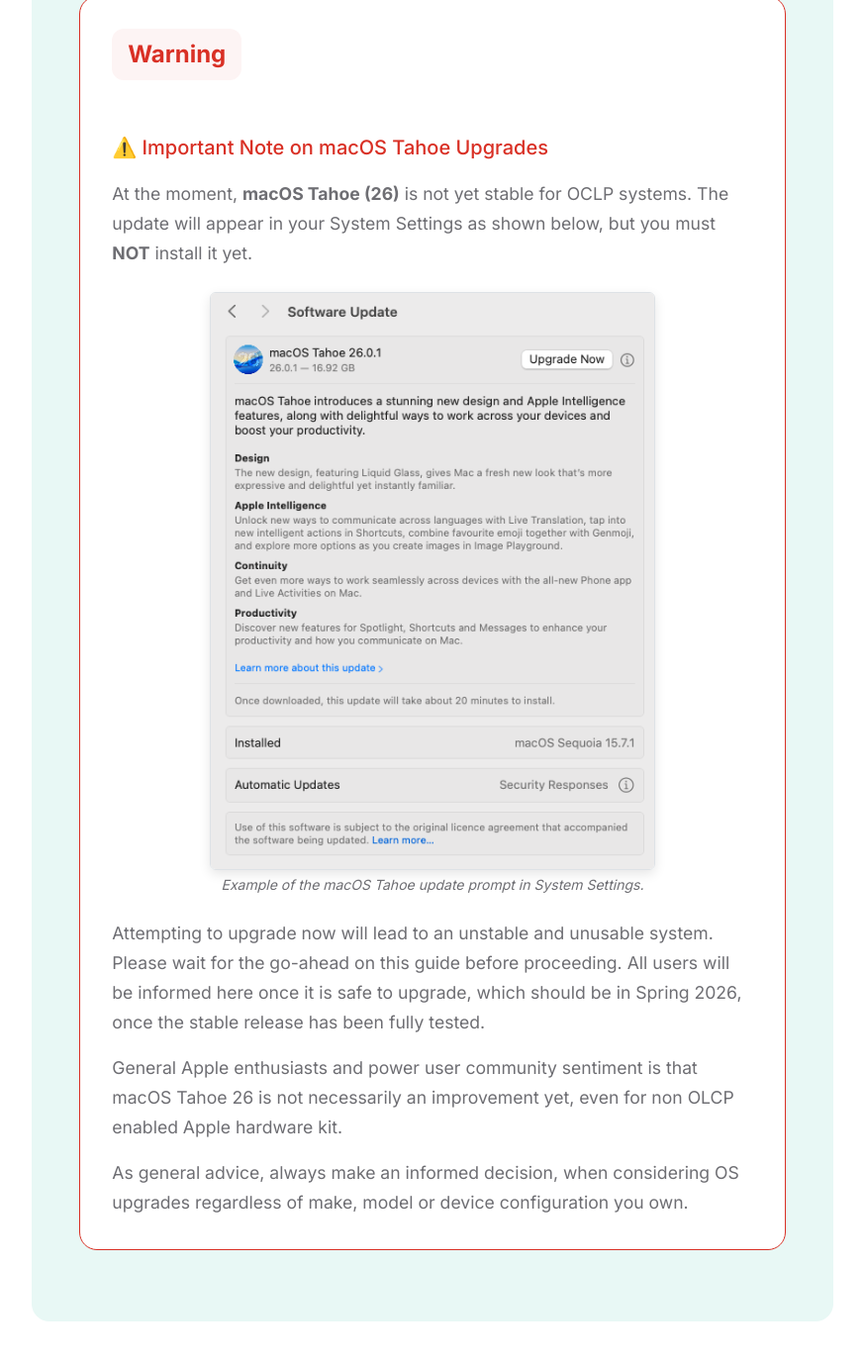
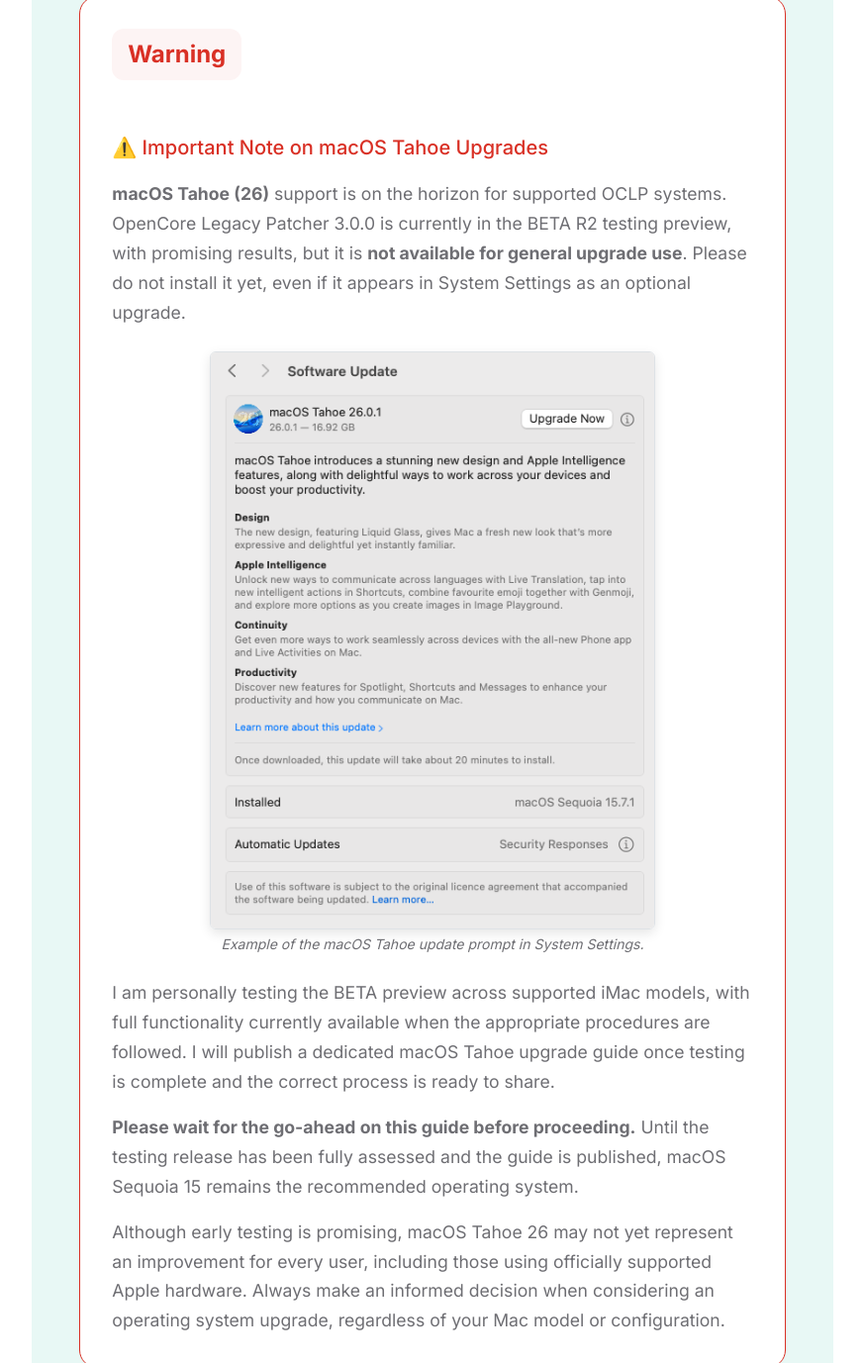
Before and after one commit to nicolae-cristoloveanu/appfel-bytes, a plain HTML site: page index.html in a window 1280 px wide. Shown: the part 7064-8441 px from the top of the page at 99% size, without its empty margins (343-1216 px from the left). Drawn offline with nearby package versions, Linux system fonts and the light colour scheme.

Commit message:
CHANGE EDIT 3

```diff
--- a/index.html
+++ b/index.html
@@ -401,25 +401,28 @@
                             <div class="guide-card guide-card-danger">
                                 <div class="step-number">Warning</div>
                                 <h5>⚠️ Important Note on macOS Tahoe Upgrades</h5>
-                                <p class="mb-2">At the moment, <strong>macOS Tahoe (26)</strong> is not yet stable for
-                                    OCLP systems. The update will appear in your System Settings as shown below, but you
-                                    must <strong>NOT</strong> install it yet.</p>
+                                <p class="mb-2"><strong>macOS Tahoe (26)</strong> support is on the horizon for
+                                    supported OCLP systems. OpenCore Legacy Patcher 3.0.0 is currently in the BETA R2
+                                    testing preview, with promising results, but it is <strong>not available for
+                                    general upgrade use</strong>. Please do not install it yet, even if it appears in
+                                    System Settings as an optional upgrade.</p>
                                 <div class="text-center my-4">
                                     <img src="assets/images/tahoe-upgrade.PNG" alt="macOS Tahoe Upgrade Not Ready"
                                         class="img-fluid rounded border" style="max-width: 450px;">
                                     <small class="text-muted d-block mt-1"><em>Example of the macOS Tahoe update prompt
                                             in System Settings.</em></small>
                                 </div>
-                                <p class="mt-3 mb-0">Attempting to upgrade now will lead to an unstable and unusable
-                                    system. Please wait for the go-ahead on this guide before proceeding. All users will
-                                    be informed here once it is safe to upgrade, which should be in Spring 2026, once
-                                    the stable release has been fully tested.</p>
-                                <p class="mt-3 mb-0">General Apple enthusiasts and power user community sentiment is
-                                    that macOS Tahoe 26 is not necessarily an improvement yet, even for non OLCP enabled
-                                    Apple hardware kit.</p>
-                                <p class="mt-3 mb-0">As general advice, always make an informed decision, when
-                                    considering OS upgrades regardless of make, model or device configuration you own.
-                                </p>
+                                <p class="mt-3 mb-0">I am personally testing the BETA preview across supported iMac
+                                    models, with full functionality currently available when the appropriate procedures
+                                    are followed. I will publish a dedicated macOS Tahoe upgrade guide once testing is
+                                    complete and the correct process is ready to share.</p>
+                                <p class="mt-3 mb-0"><strong>Please wait for the go-ahead on this guide before
+                                    proceeding.</strong> Until the testing release has been fully assessed and the guide
+                                    is published, macOS Sequoia 15 remains the recommended operating system.</p>
+                                <p class="mt-3 mb-0">Although early testing is promising, macOS Tahoe 26 may not yet
+                                    represent an improvement for every user, including those using officially supported
+                                    Apple hardware. Always make an informed decision when considering an operating system
+                                    upgrade, regardless of your Mac model or configuration.</p>
                             </div>
                         </div>
                         <h3 class="text-center" style="border: none; margin-bottom: 2rem;" id="faq">Part 3: Frequently
@@ -1377,13 +1380,13 @@
                     <img src="assets/images/sequoia-tahoe.jpg" alt="macOS Sequoia and macOS Tahoe"
                         class="img-fluid modal-image">
                     <div class="alert-custom alert-warning-custom mb-4">
-                        <p class="mb-0"><strong>OpenCore Legacy Patcher 3.0.0 BETA R2 is in testing release and is
-                                not available for general upgrade use. Please do not attempt to upgrade to macOS Tahoe
-                                26 yet.</strong></p>
+                        <p class="mb-0"><strong>OpenCore Legacy Patcher 3.0.0 is currently in the BETA R2 testing
+                                preview and is not available for general upgrade use. Please do not attempt to upgrade
+                                to macOS Tahoe 26 yet.</strong></p>
                     </div>
-                    <p><strong>macOS Tahoe 26 upgrade support is on the horizon</strong> for supported iMac models
-                        through OpenCore Legacy Patcher 3.0.0. The current BETA R2 release is showing promising results
-                        in testing, including full functionality.</p>
+                    <p><strong>macOS Tahoe 26 support is on the horizon</strong> for supported iMac models through
+                        OpenCore Legacy Patcher 3.0.0. The BETA R2 testing preview is showing promising results,
+                        including full functionality.</p>
                     <p>I am personally testing the BETA preview across supported iMac configurations to assess its
                         stability, compatibility and overall user experience. This testing is intended to make sure
                         that the eventual upgrade process is clear, reliable and suitable for users of supported
```
